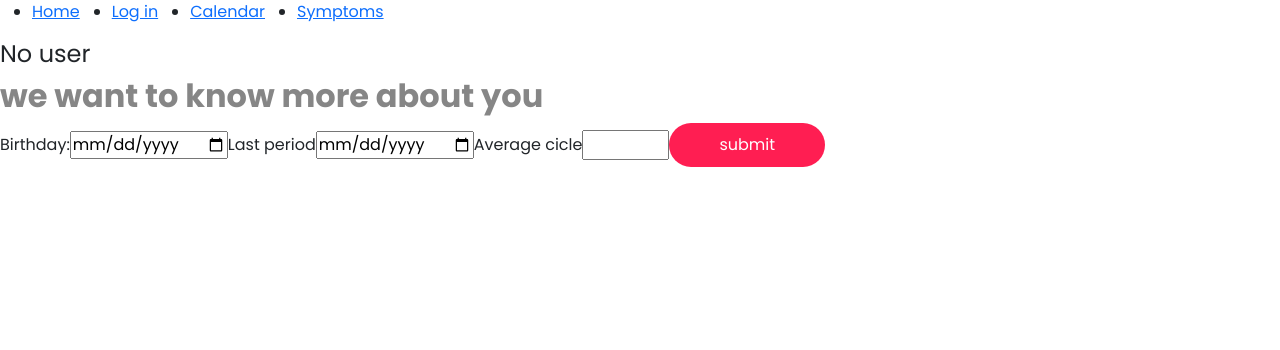
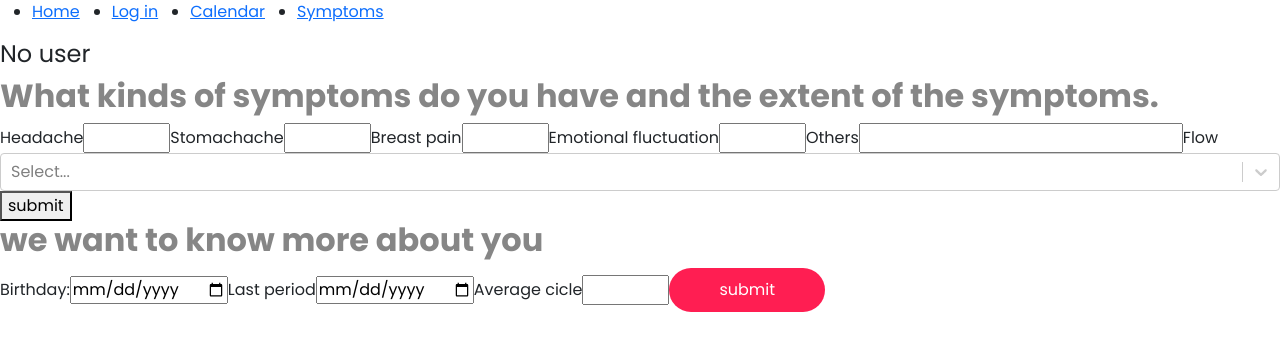
Before and after one commit to Gissell10/period-traker, a React (Create React App) app: page /symptoms in a window 1280 px wide. Shown: the top 350 px of the page. Built offline with nearby package versions, Linux system fonts and the light colour scheme.

Commit message:
symtonps

```diff
--- a/package.json
+++ b/package.json
@@ -14,6 +14,7 @@
     "react-dom": "^18.2.0",
     "react-router-dom": "^6.4.3",
     "react-scripts": "5.0.1",
+    "react-select": "^5.6.1",
     "web-vitals": "^2.1.4"
   },
   "scripts": {
--- a/src/components/Symptoms.jsx
+++ b/src/components/Symptoms.jsx
@@ -1,4 +1,46 @@
-import React from "react";
+import React, { useState } from "react";
+import Select from 'react-select';
 
-const Symptoms = function () {};
+const options = [
+  { value: 'heavy', label: 'Heavy' },
+  { value: 'mid', label: 'Mid' },
+  { value: 'light', label: 'Light' },
+];
+
+
+
+
+const Symptoms = function () {
+  const [selectedOption, setSelectedOption] = useState(null);
+    return (
+      <div>
+        <h2>What kinds of symptoms do you have and the extent of the symptoms.</h2>
+        <form>
+          <label>Headache</label>
+          <input type="number" min="1" max="10" />
+          <label>Stomachache</label>
+          <input type="number" min="1" max="10" />
+          <label>Breast pain</label>
+          <input type="number" min="1" max="10" />
+          <label>Emotional fluctuation</label>
+          <input type="number" min="1" max="10" />
+          <label>Others</label>
+          <input type="text"></input>
+
+          <label>Flow</label>
+          <div className="Flow">
+          <Select
+            defaultValue={selectedOption}
+            nChange={setSelectedOption}
+            options={options}
+          />
+          </div>
+          <button type="Submit">submit</button>
+          </form>
+         </div>
+    );
+  };
+
+
+
 export default Symptoms;
--- /dev/null
+++ b/src/components/selectProps.jsx
@@ -0,0 +1,6 @@
+export interface selectProps {
+    option: any;
+    defaultValue: string;
+    selectStyle?: object;
+    onSelect?: Function;
+}
```
Also changed, not shown: 1 other file (tests, documents, lock files or other folders).
